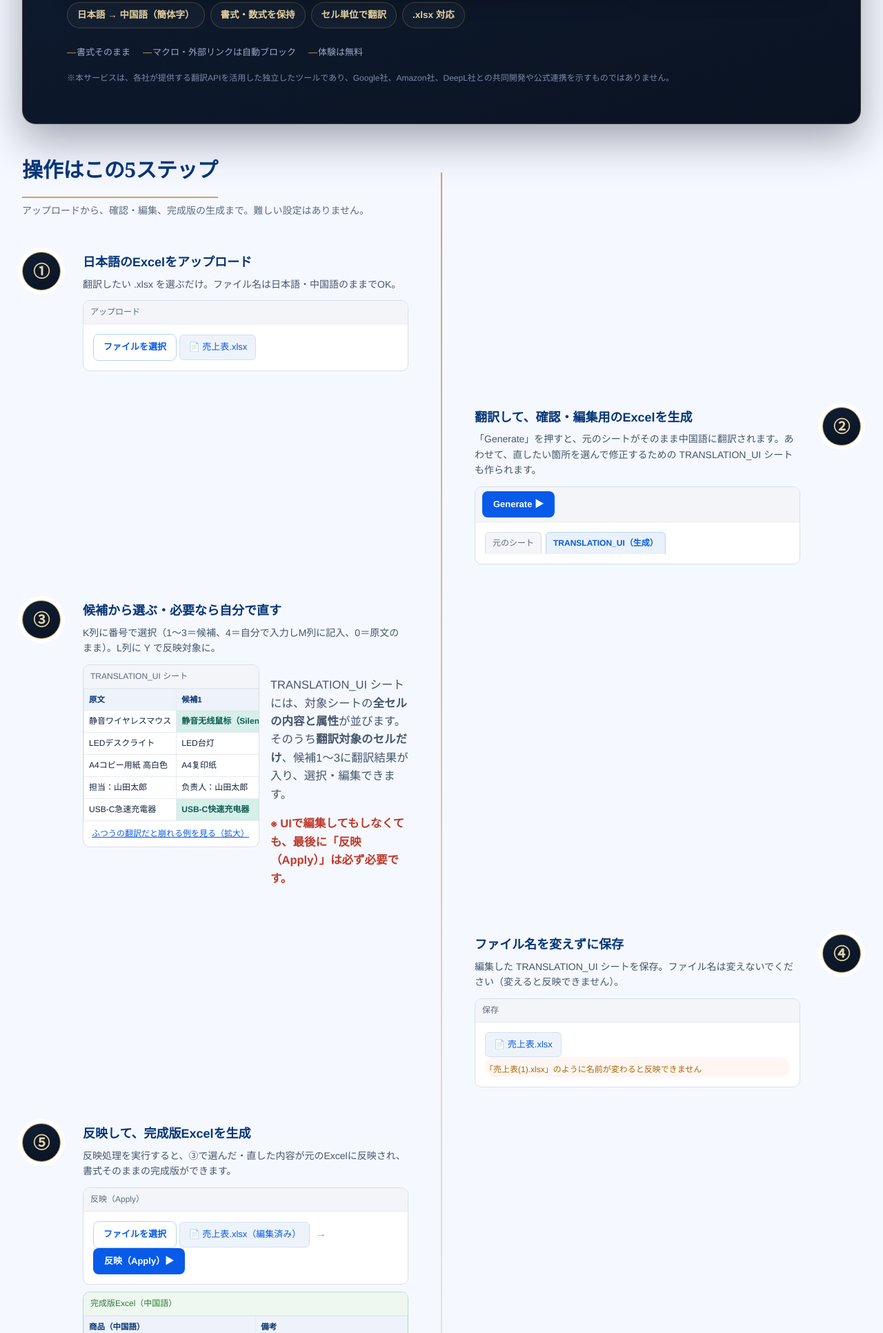
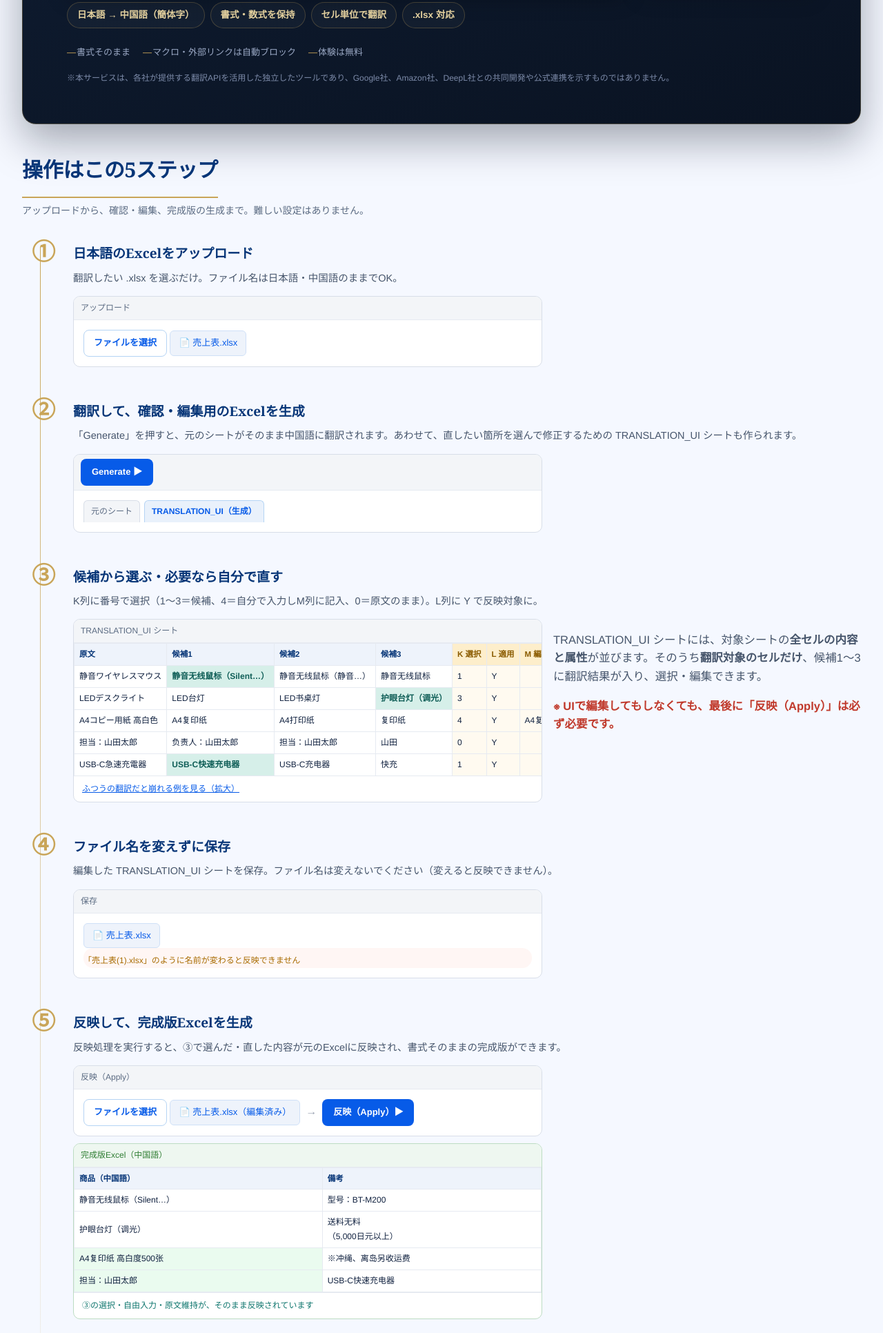
Before and after one commit to post77ET/excel-app, a Flask app: page / in a window 1280 px wide. Shown: the part 624-2556 px from the top of the page at 69% size. Run offline with Flask 3, Linux system fonts and the light colour scheme.

Commit message:
select.html方向確定表示化、landingステップ再構成、SEO文言追加

```diff
--- a/web_app/templates/landing.html
+++ b/web_app/templates/landing.html
@@ -280,7 +280,7 @@ const HOME_TEXT = {
     navOption: "オプション",
     navHelp: "困ったときは",
     heroTitle: "Excelの構造をそのまま保持して、日本語を中国語に翻訳・確認・反映できます。",
-    heroLead: "日本語のExcelブック（.xlsx）を、レイアウトや数式を崩さずに中国語（簡体字 zh-CN）へ翻訳。翻訳結果を確認・編集してから、編集内容を反映したExcelブックを生成します。",
+    heroLead: "日本語のExcelブック（.xlsx）を、レイアウトや数式を崩さずに中国語（簡体字 zh-CN）へ翻訳。翻訳結果を確認・編集してから、編集内容を反映したExcelブックを生成します。エクセル 翻訳・Excel 日本語 中国語 翻訳をお探しの方にも対応した無料のExcel翻訳ツールです。日本語からベトナム語への翻訳（Excel dịch tiếng Việt）にも対応しています。",
     catch: "文章の翻訳は、AIがぐっと身近に。Excelの翻訳も、同じくらい身近に。",
     catchSub: "DeepL、Google、Amazonの翻訳APIに対応した、Excel一括翻訳ツール",
     gateLead: "翻訳したい原文は何語ですか？",
@@ -397,7 +397,7 @@ const HOME_TEXT = {
     navOption: "选项",
     navHelp: "遇到问题时",
     heroTitle: "保持Excel结构不变，将日语翻译为中文，并完成确认与反映处理。",
-    heroLead: "将日语Excel工作簿（.xlsx）在保持排版与公式的前提下翻译为中文（简体 zh-CN）。确认并编辑翻译结果后，生成已反映编辑内容的Excel工作簿。",
+    heroLead: "将日语Excel工作簿（.xlsx）在保持排版与公式的前提下翻译为中文（简体 zh-CN）。确认并编辑翻译结果后，生成已反映编辑内容的Excel工作簿。支持Excel日语翻译中文、Excel翻译工具等常见搜索需求，同时支持日语与越南语之间的互译。",
     catch: "文章翻译，AI 让它变得触手可及。Excel 翻译，也想让它一样简单。",
     catchSub: "支持 DeepL、Google、Amazon 翻译API的 Excel 批量翻译工具",
     gateLead: "要翻译的原文是什么语言？",
@@ -514,7 +514,7 @@ const HOME_TEXT = {
     navOption: "Tùy chọn",
     navHelp: "Trợ giúp",
     heroTitle: "Giữ nguyên cấu trúc Excel, dịch, kiểm tra và áp dụng từ tiếng Nhật sang tiếng Trung.",
-    heroLead: "Dịch file Excel (.xlsx) tiếng Nhật sang tiếng Trung (giản thể zh-CN) mà không phá vỡ bố cục hay công thức. Sau khi kiểm tra và chỉnh sửa kết quả dịch, tạo ra file Excel hoàn chỉnh đã áp dụng nội dung chỉnh sửa.",
+    heroLead: "Dịch file Excel (.xlsx) tiếng Nhật sang tiếng Trung (giản thể zh-CN) mà không phá vỡ bố cục hay công thức. Sau khi kiểm tra và chỉnh sửa kết quả dịch, tạo ra file Excel hoàn chỉnh đã áp dụng nội dung chỉnh sửa. Công cụ dịch Excel miễn phí, hỗ trợ dịch Excel tiếng Nhật sang tiếng Việt và ngược lại.",
     catch: "Dịch văn bản giờ đã gần gũi hơn nhờ AI. Dịch Excel cũng gần gũi như vậy.",
     catchSub: "Công cụ dịch Excel hàng loạt, hỗ trợ API dịch của DeepL, Google, Amazon",
     gateLead: "Văn bản gốc bạn muốn dịch là ngôn ngữ nào?",
@@ -631,7 +631,7 @@ const HOME_TEXT = {
     navOption: "Options",
     navHelp: "Help",
     heroTitle: "Translate, review, and apply Japanese to Chinese while keeping your Excel structure intact.",
-    heroLead: "Translate Japanese Excel workbooks (.xlsx) into Chinese (Simplified, zh-CN) without breaking layout or formulas. Review and edit the translation, then generate a finished workbook with your edits applied.",
+    heroLead: "Translate Japanese Excel workbooks (.xlsx) into Chinese (Simplified, zh-CN) without breaking layout or formulas. Review and edit the translation, then generate a finished workbook with your edits applied. A free Excel translation tool for Japanese to Chinese translation, also supporting Japanese to Vietnamese translation.",
     catch: "AI has made translating text effortless. Now Excel translation is just as easy.",
     catchSub: "A bulk Excel translation tool supporting DeepL, Google, and Amazon translation APIs",
     gateLead: "What language is your original text in?",
@@ -841,6 +841,7 @@ window.addEventListener("DOMContentLoaded", function() {
     <h2 class="steps-title" id="home-stepsTitle">操作はこの5ステップ</h2>
     <p class="steps-sub" id="home-stepsSub">アップロードから、確認・編集、完成版の生成まで。難しい設定はありません。</p>
 
+    <div class="steps-list">
     <div class="step">
       <div class="step-badge">①</div>
       <div class="step-body">
@@ -929,6 +930,7 @@ window.addEventListener("DOMContentLoaded", function() {
         </table>
       </div>
     </dialog>
+    </div>
   </section>
 
   <style>
@@ -937,30 +939,27 @@ window.addEventListener("DOMContentLoaded", function() {
   .hero-lite{ display:block; }
   .steps{ }
   .steps-title{ font-size:clamp(22px,3vw,30px); color:#063577; margin:0 0 6px; }
-  .steps-sub{ color:#5b6b82; font-size:14px; margin:0 0 22px; }
-  .steps{ position:relative; }
-  .steps::before{
-    content:""; position:absolute; left:50%; top:70px; bottom:20px; width:2px;
-    background:linear-gradient(var(--gold),rgba(201,165,88,.15)); transform:translateX(-50%);
+  .steps-sub{ color:#5b6b82; font-size:14px; margin:0 0 34px; }
+  .steps-list{ position:relative; padding-left:74px; }
+  .steps-list::before{
+    content:""; position:absolute; left:26px; top:6px; bottom:6px; width:1px;
+    background:linear-gradient(var(--gold),rgba(201,165,88,.12));
   }
-  .step{
-    position:relative; display:flex; gap:32px; align-items:flex-start; padding:26px 0; max-width:560px;
+  .step{ position:relative; padding:0 0 48px; }
+  .step:last-child{ padding-bottom:0; }
+  .step-badge{
+    position:absolute; left:-74px; top:-4px; width:48px; text-align:right;
+    font-family:var(--serif); font-size:34px; font-weight:700; color:var(--gold);
+    line-height:1; letter-spacing:0;
   }
-  .step:nth-child(odd){ margin-right:auto; flex-direction:row; }
-  .step:nth-child(even){ margin-left:auto; flex-direction:row-reverse; }
-  .step-badge{
-    position:relative; z-index:1; flex:0 0 56px; height:56px; border-radius:50%;
-    background:linear-gradient(160deg,var(--navy-900),var(--navy-950)); border:1px solid var(--gold); color:var(--gold-soft);
-    font-family:var(--serif); font-size:24px; font-weight:700; display:flex; align-items:center; justify-content:center;
-    box-shadow:0 0 0 6px #fff;
+  .step-body{ }
+  @media(max-width:640px){
+    .steps-list{ padding-left:52px; }
+    .steps-list::before{ left:18px; }
+    .step-badge{ left:-52px; width:34px; font-size:26px; }
   }
-  @media(max-width:820px){
-    .steps::before{ left:28px; }
-    .step, .step:nth-child(even){ max-width:none; margin:0; flex-direction:row; text-align:left; }
-  }
-  .step-body{ flex:1 1 auto; min-width:0; }
-  .step-h{ font-size:18px; font-weight:700; color:#063577; margin:0 0 4px; }
-  .step-d{ font-size:14px; color:#46556b; margin:0 0 12px; line-height:1.6; }
+  .step-h{ font-size:19px; font-weight:700; color:#063577; margin:0 0 6px; font-family:var(--serif); }
+  .step-d{ font-size:14.5px; color:#46556b; margin:0 0 14px; line-height:1.7; }
   .scr{ border:1px solid #d8dee8; border-radius:10px; overflow:hidden; background:#fff; max-width:680px; }
   .scr-bar{ font-size:12px; padding:6px 10px; background:#f3f5f8; color:#5b6b82; border-bottom:1px solid #e6eaf1; }
   .scr-pad{ padding:14px; }
```
Also changed, not shown: web_app/templates/select.html (+15 -14 lines).
